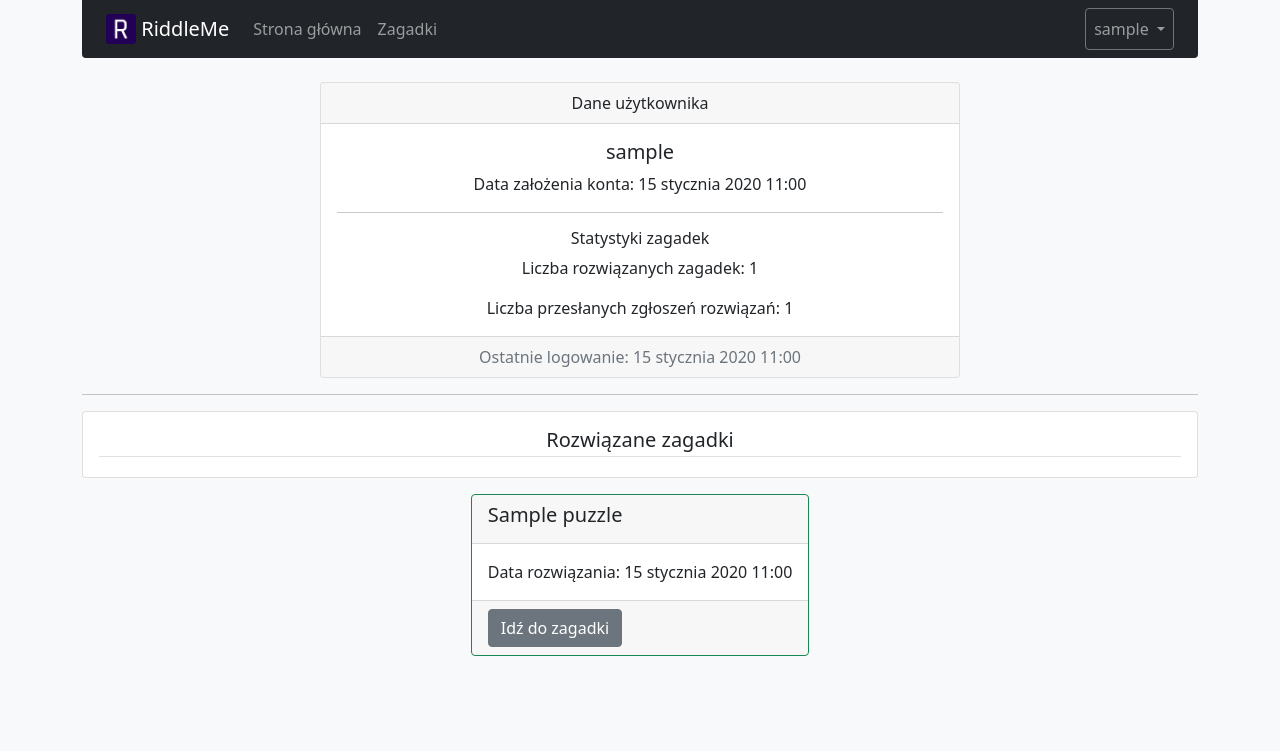
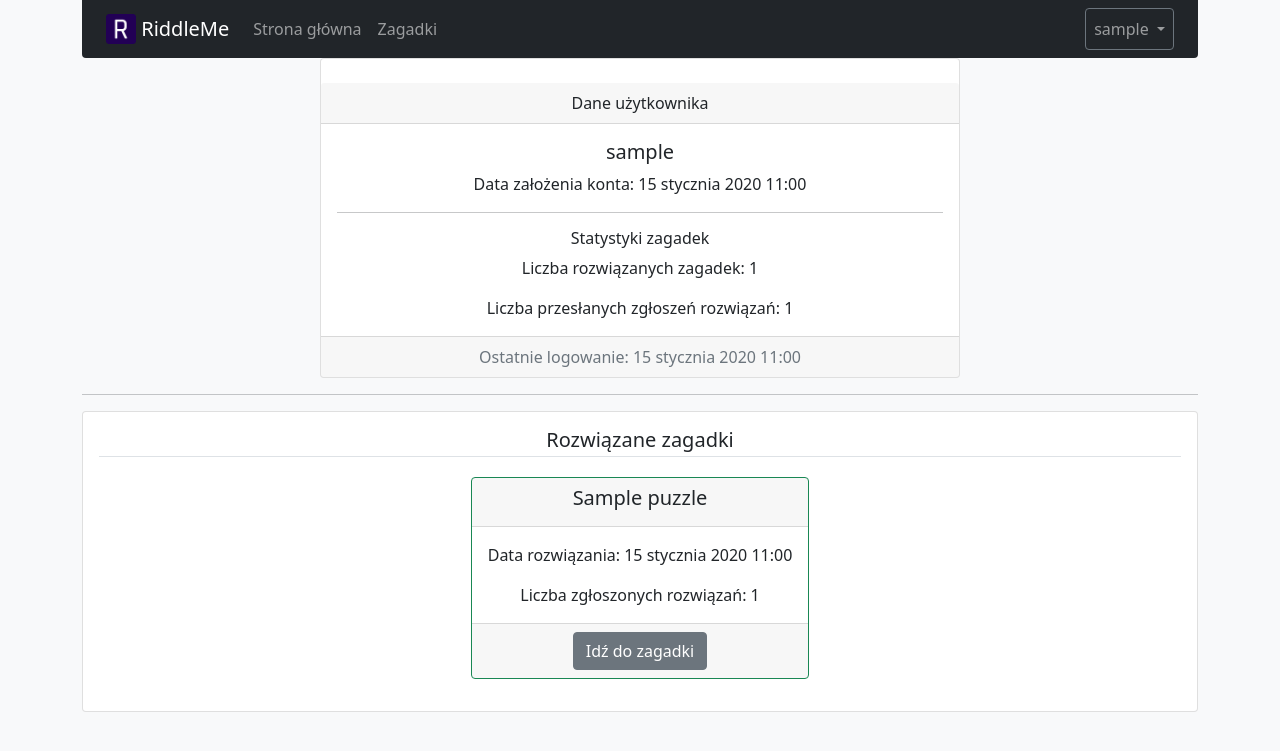
Before and after one commit to Ves5/RiddleMeDjango, a Django app: page /profile/ in a window 1280 px wide. Shown: the top 751 px of the page. Run offline with Django 4.2, Linux system fonts and the light colour scheme; a user stored in the database is signed in; tables that the repository leaves empty hold one stand-in row (values such as "Sample post").

Commit message:
sub_count for profile puzzles

```diff
--- a/app/riddleme/templates/riddleme/base.html
+++ b/app/riddleme/templates/riddleme/base.html
@@ -28,9 +28,9 @@
 
         <title>RiddleMe - {% block title %}{% endblock %}</title>
     </head>
-    <body class="bg-light">
+    <body class="bg-light h-100">
         <div id="navbar" class="container bg">{% block navbar %}{% include 'riddleme/navbar.html' %}{% endblock %}</div>
         {% block messages %}{% include 'riddleme/messages.html' %}{% endblock %}
-        <div id="content" class="container">{% block content %}{% endblock %}</div>
+        <div id="content" class="container h-100 py-0">{% block content %}{% endblock %}</div>
     </body>
 </html>
--- a/app/riddleme/templates/riddleme/login.html
+++ b/app/riddleme/templates/riddleme/login.html
@@ -3,7 +3,7 @@
 {% block title %} Logowanie {% endblock %}
 {% block navbar %} {% with activeLogin="active" %} {{block.super}} {% endwith %} {% endblock %}
 {% block content %}
-<div class="container mt-5" style="max-width: 25em">
+<div class="container pt-5" style="max-width: 25em">
     <form class="container p-3" style="max-width: 25em" action="{% url 'login' %}" method="post">
         {% csrf_token %}
         <div class="mb-3">
--- a/app/riddleme/templates/riddleme/page.html
+++ b/app/riddleme/templates/riddleme/page.html
@@ -3,7 +3,7 @@
 {% block navbar %} {% with activePage="active" %} {{block.super}} {% endwith %} {% endblock %}
 {% block content %}
 
-<div class="d-flex justify-content-center flex-wrap mt-3 mb-3">
+<div class="d-flex justify-content-center flex-wrap pt-3 pb-3">
     {% for puzzle in page_obj%}
         {% include 'riddleme/list_puzzle.html' with puzzle_id=puzzle.puzzle_id puzzle_title=puzzle.puzzle_title solved=puzzle.solved solve_ratio=puzzle.solve_ratio first_solve=puzzle.first_solve %}
     {% endfor %}
--- a/app/riddleme/templates/riddleme/profile.html
+++ b/app/riddleme/templates/riddleme/profile.html
@@ -3,7 +3,7 @@
 {% block title %} Profil użytkownika {% endblock %}
 {% block navbar %} {% with activeProfile="active" %} {{block.super}} {% endwith %} {% endblock %}
 {% block content %}
-<div class="card text-center mt-4 mx-auto" style="max-width: 40rem">
+<div class="card text-center pt-4 mx-auto" style="max-width: 40rem">
     <div class="card-header">
         Dane użytkownika
     </div>
@@ -23,14 +23,15 @@
 <hr>
 <div class="card text-center">
     <div class="card-body">
-       <h5 class="card-title border-bottom pb-1 mb-1"> Rozwiązane zagadki </h5>
+        <h5 class="card-title border-bottom pb-1 mb-1"> Rozwiązane zagadki </h5>
+        <div class="d-flex justify-content-center flex-wrap">
+            {% for puzzle in puzzle_list %}
+                {% include 'riddleme/profile_puzzle.html' with puzzle_title=puzzle.puzzle_title puzzle_id=puzzle.puzzle_id date=puzzle.date sub_count=puzzle.sub_count %}
+            {% empty %}
+                <p class="text-center text-muted mt-2"> Spróbuj rozwiązać jakąś zagadkę, żeby się tu pojawiła! </p>
+            {% endfor %}
+        </div>
     </div>
 </div>
-<div class="d-flex justify-content-center flex-wrap">
-{% for puzzle in puzzle_list %}
-    {% include 'riddleme/profile_puzzle.html' with puzzle_title=puzzle.puzzle_title puzzle_id=puzzle.puzzle_id date=puzzle.date %}
-{% empty %}
-    <p class="text-center text-muted mt-2"> Spróbuj rozwiązać jakąś zagadkę, żeby się tu pojawiła! </p>
-{% endfor %}
-</div>
+
 {% endblock %}
--- a/app/riddleme/templates/riddleme/profile_puzzle.html
+++ b/app/riddleme/templates/riddleme/profile_puzzle.html
@@ -2,6 +2,7 @@
     <div class="card-header"><h5 class="card-title">{{ puzzle_title }}</h5></div>
     <div class="card-body">
       <p class="card-text">Data rozwiązania: {{ date }}</p>
+      <p class="card-text">Liczba zgłoszonych rozwiązań: {{ sub_count }}</p>
     </div>
     <div class="card-footer"><a class="btn btn-secondary" href="{% url 'puzzle' puzzle_id %}">Idź do zagadki</a> </div>
   </div>
--- a/app/riddleme/templates/riddleme/puzzle.html
+++ b/app/riddleme/templates/riddleme/puzzle.html
@@ -2,10 +2,10 @@
 {% block title %} {{ puzzle_title }} {% endblock %}
 {% block navbar %} {{block.super}} {% endblock %}
 {% block content %}
-<div class="d-flex flex-wrap mt-3">
+<div class="d-flex flex-wrap pt-3">
     <div class="card flex-grow-1">
         <div class="card-body">
-            <h5 class="card-title border-bottom pb-1 mb-1"> {{ puzzle_title }} </h5>
+            <h5 class="card-title border-bottom pb-1 pb-1"> {{ puzzle_title }} </h5>
             <p class="card-text" style="height: 80%">
                 {{ puzzle_content | safe }}
             </p>
--- a/app/riddleme/templates/riddleme/register.html
+++ b/app/riddleme/templates/riddleme/register.html
@@ -4,7 +4,7 @@
 {% block navbar %} {% with activeRegister="active" %} {{block.super}} {% endwith %} {% endblock %}
 
 {% block content %}
-<div class="container mt-5" style="max-width: 25em">
+<div class="container pt-5" style="max-width: 25em">
     <form class="container p-3" style="max-width: 25em" action="{% url 'register' %}" method="post">
         {% csrf_token %}
         <div class="mb-3">
--- a/app/riddleme/views.py
+++ b/app/riddleme/views.py
@@ -96,16 +96,17 @@ def user_profile(request):
     if request.user.is_authenticated:
         user = request.user
 
-        submit_count = Submitted.objects.filter(uid=user.id).count()
+        submit_count = Submitted.objects.filter(uid=user).count()
 
-        solved_count = Submitted.objects.filter(uid=user.id, correct=True) \
+        solved_count = Submitted.objects.filter(uid=user, correct=True) \
                                 .order_by('pid').values('pid').distinct().count()
 
-        puzzle_list = Submitted.objects.filter(uid=user.id, correct=True).order_by('-date').select_related('pid')
+        puzzle_list = Submitted.objects.filter(uid=user, correct=True).order_by('-date').select_related('pid')
         plist = [{
             "puzzle_title":entry.pid.title,
             "puzzle_id": entry.pid.id,
             "date": entry.date,
+            "sub_count": Submitted.objects.filter(uid=user, pid=entry.pid).count()
           } for entry in puzzle_list]
 
         context = {
```
